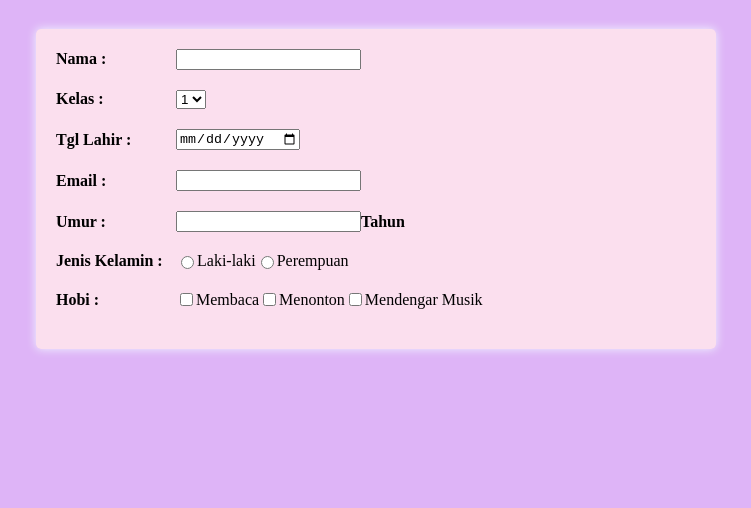
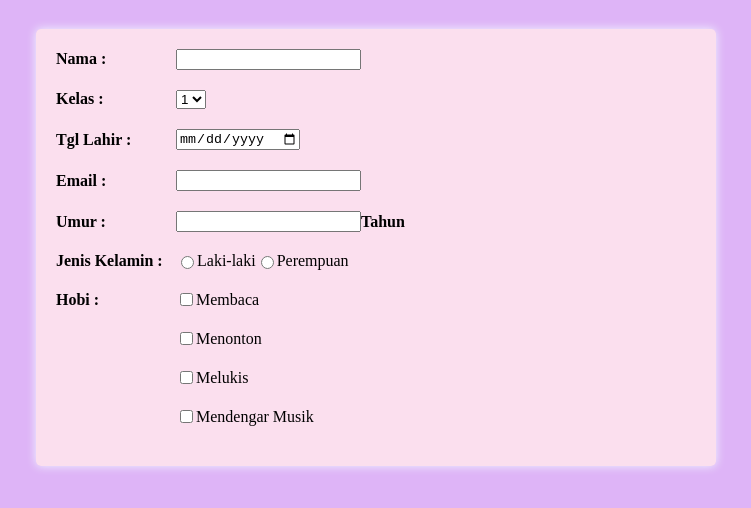
Before and after one commit to NilamCahayaSafitri/FormRegistrasi, a plain HTML site: page index.html in a window 1280 px wide. Shown: the part 68-576 px from the top of the page, without its empty margins (264-1015 px from the left). Drawn offline with Linux system fonts and the light colour scheme.

Commit message:
Update index.html

```diff
--- a/index.html
+++ b/index.html
@@ -47,8 +47,18 @@
             <div class="form-group">
                 <label form="hobi">Hobi :</label>
                 <input type="checkbox" name="service" value="membaca" /> Membaca
-                    <input type="checkbox" name="service" value="menonton" />Menonton
-                    <input type="checkbox" name="service" value="mendengar" />Mendengar Musik
+            </div>
+            <div class="form-group">
+                <label form="hobi"></label>
+                <input type="checkbox" name="service" value="menonton" />Menonton
+            </div>
+            <div class="form-group">
+                <label form="hobi"></label>
+                <input type="checkbox" name="service" value="melukis" />Melukis
+            </div>
+            <div class="form-group">
+                <label form="hobi"></label>
+                <input type="checkbox" name="service" value="mendengar_musik" />Mendengar Musik
             </div>
         </form>
     </div>
```
